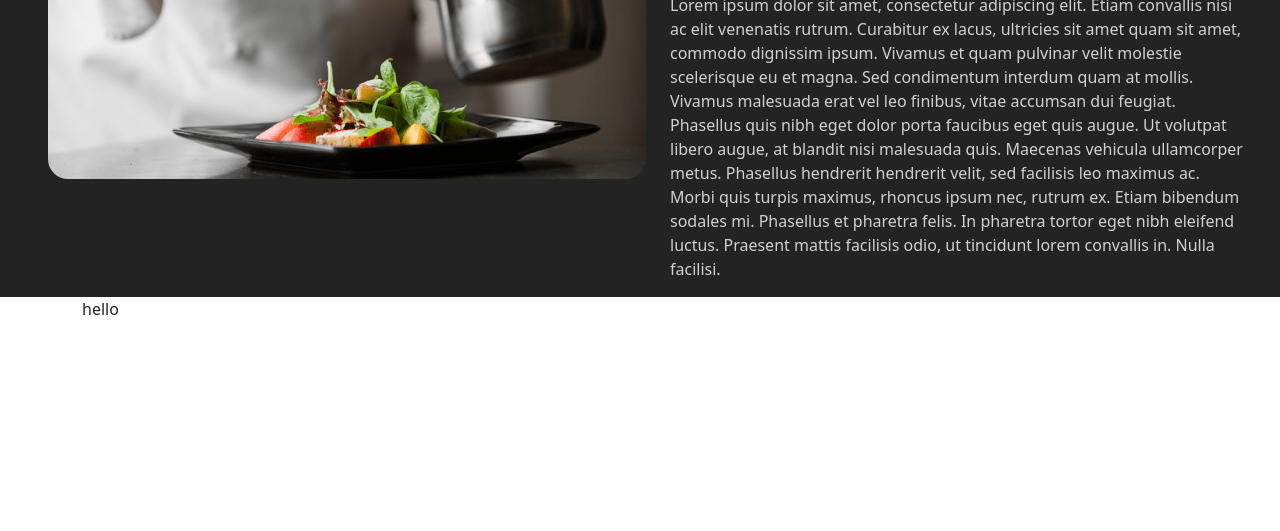
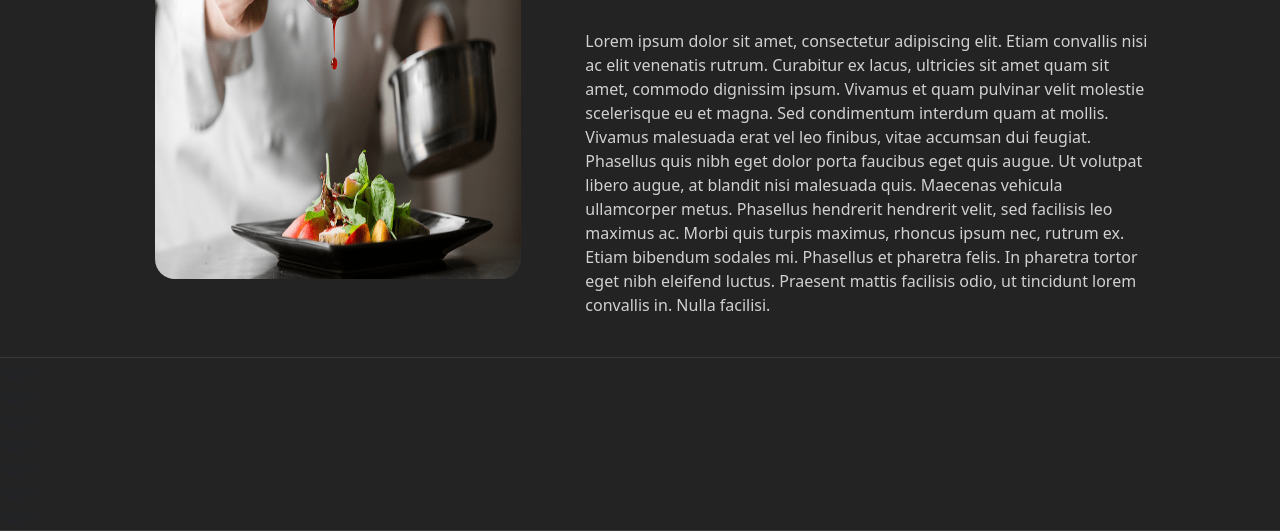
Before and after one commit to Chef91/mcclures-catering-website, a plain HTML site: page home_page/index.html in a window 1280 px wide. Shown: the part 849-1380 px from the top of the page. Before the commit the page ends 1170 px from the top, so only its background shows below. Drawn offline with nearby package versions, Linux system fonts and the light colour scheme.

Commit message:
More Landing Page Updating
Updated some more of the landing page. Having issues with mobile support. Will work on this more later.

```diff
--- a/home_page/index.html
+++ b/home_page/index.html
@@ -18,7 +18,7 @@
 <body>
   <nav class="navbar navbar-expand-lg navbar-dark bg-dark nb-stick">
     <div class="container-fluid">
-      <a class="navbar-brand ms-4 text-uppercase top-font" href="#">McClure's</a>
+      <a class="navbar-brand ms-4 text-uppercase fs-3 top-font" href="#">McClure's Catering</a>
       <button class="navbar-toggler" type="button" data-bs-toggle="collapse" data-bs-target="#navbarNav" aria-controls="navbarNav" aria-expanded="false" aria-label="Toggle navigation">
         <span class="navbar-toggler-icon"></span>
       </button>
@@ -95,13 +95,16 @@
   </div>
   <div class="about-us"> <!-- Link to Nav Bar -->
     <div class="container-fluid">
-      <div class="row pt-2">
-        <div class="col ps-5">
-          <img src="./Images/chef_card.png" class="abt-img h-75 w-100"> <!-- PLACEHOLDER IMAGE - DO NOT KEEP! -->
+      <div class="row pt-4 fix">
+        <div class="col-1">
+          <!-- Empty Col -->
         </div>
-        <div class="col">
+        <div class="col-4 ps-5">
+          <img src="./Images/chef_card.png" class="abt-img h-75 w-100 mt-5"> <!-- PLACEHOLDER IMAGE - DO NOT KEEP! -->
+        </div>
+        <div class="col-6 ms-3">
           <h1 class="abt-txt pt-5">Personal Chef, Catering, and much more...</h1>
-          <p class="abt-txt2 pt-3 pe-4">Lorem ipsum dolor sit amet, consectetur adipiscing elit. Etiam convallis nisi ac elit venenatis rutrum. Curabitur ex lacus, ultricies sit amet quam sit amet,
+          <p class="abt-txt2 p-4">Lorem ipsum dolor sit amet, consectetur adipiscing elit. Etiam convallis nisi ac elit venenatis rutrum. Curabitur ex lacus, ultricies sit amet quam sit amet,
             commodo dignissim ipsum. Vivamus et quam pulvinar velit molestie scelerisque eu et magna. Sed condimentum interdum quam at mollis. Vivamus malesuada erat vel leo finibus,
             vitae accumsan dui feugiat. Phasellus quis nibh eget dolor porta faucibus eget quis augue. Ut volutpat libero augue, at blandit nisi malesuada quis. Maecenas vehicula ullamcorper
             metus. Phasellus hendrerit hendrerit velit, sed facilisis leo maximus ac. Morbi quis turpis maximus, rhoncus ipsum nec, rutrum ex. Etiam bibendum sodales mi. Phasellus et pharetra
@@ -110,8 +113,18 @@
       </div>
     </div>
   </div>
-  <div class="container">
-    hello
+  <div class="services">
+    <div class="container-fluid">
+      <div class="row pt-1">
+        Hello<br>
+        Hello<br>
+        Hello<br>
+        Hello<br>
+        Hello<br>
+        Hello<br>
+        Hello<br>
+      </div>
+    </div>
   </div>
   <script src="https://cdn.jsdelivr.net/npm/bootstrap@5.0.2/dist/js/bootstrap.bundle.min.js" integrity="sha384-MrcW6ZMFYlzcLA8Nl+NtUVF0sA7MsXsP1UyJoMp4YLEuNSfAP+JcXn/tWtIaxVXM" crossorigin="anonymous"></script>
 </body>
--- a/home_page/style.css
+++ b/home_page/style.css
@@ -25,9 +25,10 @@
 /* About Us Area */
 .about-us  {
   background-color: rgb(35, 35, 36);
+  border-bottom: 1px solid rgb(56, 56, 56);
 }
 .abt-img  {
-  border-radius: 0px 0px 20px 20px
+  border-radius: 20px 20px 20px 20px
 }
 .abt-txt  {
   font-family: Oswald, serif;
@@ -35,3 +36,15 @@
 .abt-txt, .abt-txt2  {
   color: rgb(209, 209, 209);
 }
+
+/* Services */
+.services  {
+  background-color: rgb(35, 35, 36);
+  border-bottom: 1px solid rgb(56, 56, 56);
+}
+/* Media Queries */
+@media only screen and (max-width: 600px) {
+  .fix {
+  flex-direction: column;
+  }
+}
```
Also changed, not shown: README.md.
